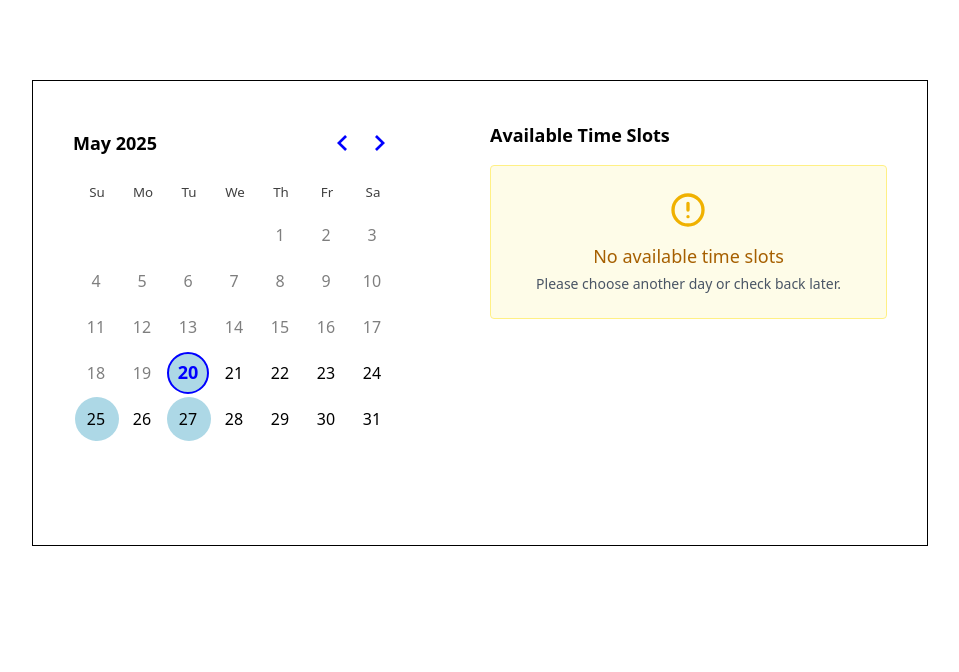
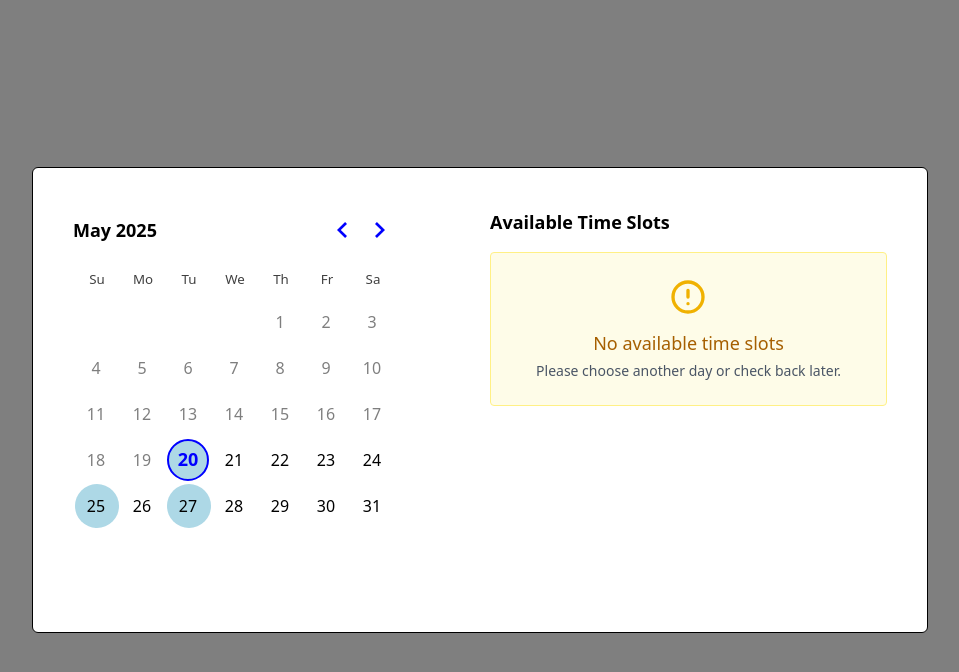
Before and after one commit to JAHIDHASAN05/booking_test, a Next.js app: page / in a window 1280 px wide. Shown: the top 672 px of the page, without its empty margins (160-1119 px from the left). Built offline with nearby package versions, Linux system fonts and the light colour scheme.

Commit message:
feat: booking done

```diff
--- a/src/app/page.tsx
+++ b/src/app/page.tsx
@@ -138,7 +138,10 @@ export default function BookingForm() {
   }
 
   return (
-    <div className="flex my-20 flex-col gap-8 p-5    sm:p-10 border bg-white max-w-4xl mx-auto">
+
+    <div className="px-2 fixed inset-0 z-50 flex items-center justify-center bg-black/50">
+    {/* // <div className=""> */}
+ <div className="flex rounded-md w-full my-20 flex-col gap-8 p-5    sm:p-10 border bg-white max-w-4xl mx-auto">
       <div className="md:h-96 flex flex-col md:flex-row gap-5">
         <div className="w-full">
           <DayPicker
@@ -450,5 +453,7 @@ export default function BookingForm() {
         </form>
       )}
     </div>
+    </div>
+
   );
 }
--- a/src/app/test3/page.tsx
+++ b/src/app/test3/page.tsx
@@ -1,7 +1,7 @@
 'use client'
 
 import { useState } from 'react'
-import { format, addDays, startOfWeek, isSameDay } from 'date-fns'
+import { format, addDays, startOfWeek,  } from 'date-fns'
 
 // Dummy data: slots only for these specific dates
 const slotMap: Record<string, string[]> = {
--- a/src/app/test4/page.tsx
+++ b/src/app/test4/page.tsx
@@ -1,15 +1,14 @@
 'use client'
 
+import {
+  addDays,
+  format,
+  startOfToday
+} from 'date-fns'
 import { useState } from 'react'
-import {
-  format,
-  addDays,
-  isSameDay,
-  startOfToday,
-} from 'date-fns'
 
 // Constants
-const MAX_WEEKS_AHEAD = 4
+const MAX_WEEKS_AHEAD = 8
 const DAYS_PER_WEEK = 7
 
 // Dummy slot fetcher
@@ -32,7 +31,7 @@ export default function BookingModal() {
   const [weekOffset, setWeekOffset] = useState(0)
 
   const weekDates = generateWeek(weekOffset)
-  const today = startOfToday()
+
 
   return (
     <div className="fixed inset-0 z-50 flex items-center justify-center bg-black/50">
```
Also changed, not shown: 1 other file (tests, documents, lock files or other folders).
